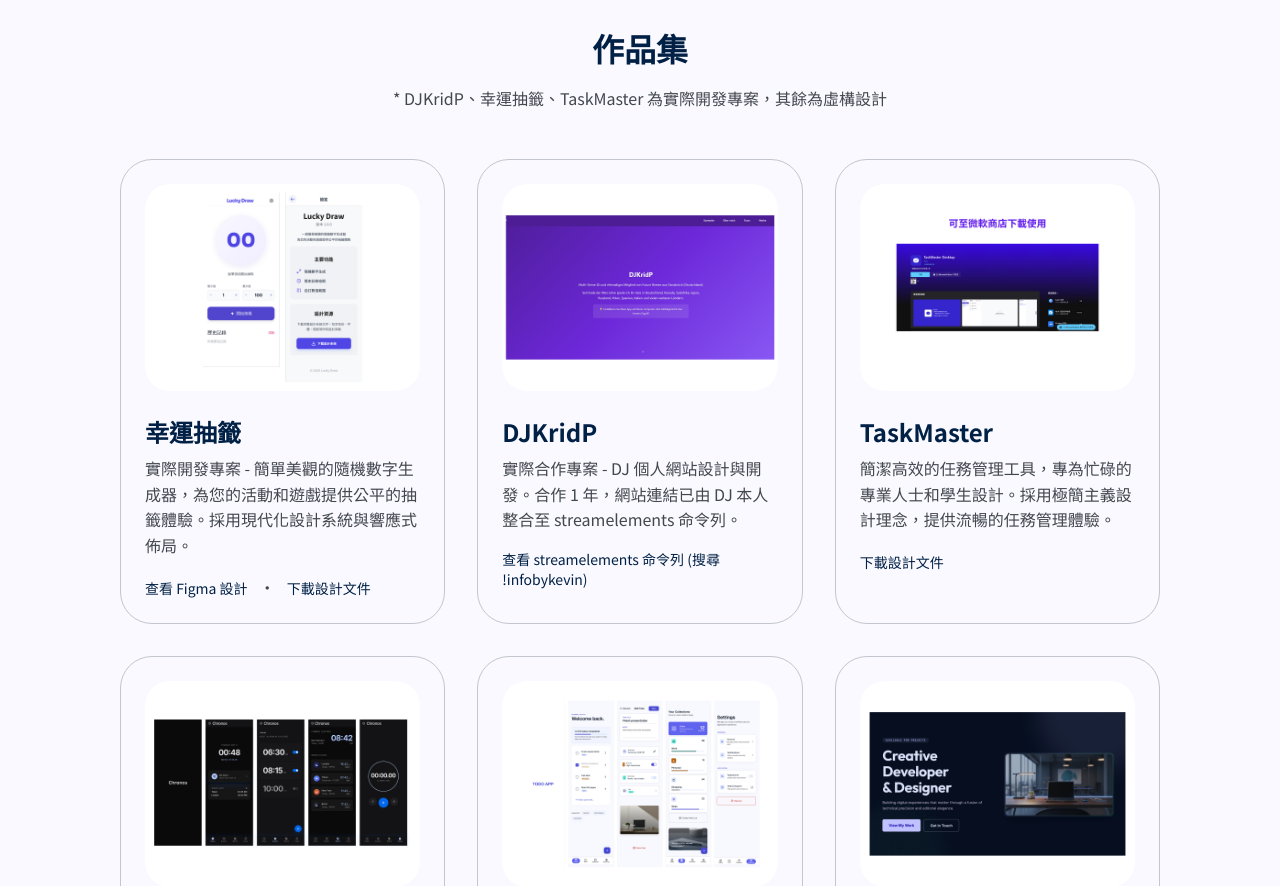
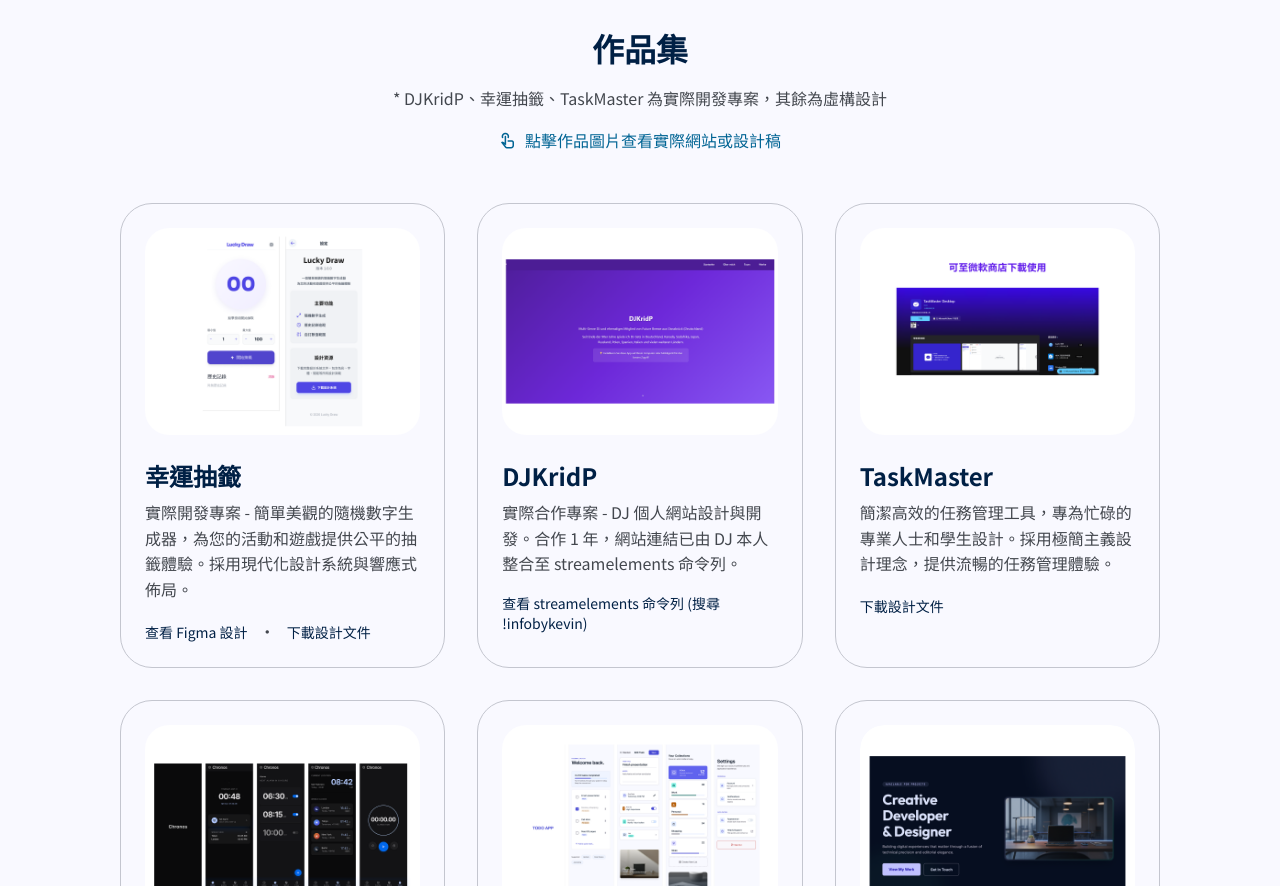
Before and after one commit to Kevin42127/uidesigner, a plain HTML site: page index.html in a window 1280 px wide. Shown: the part 1020-1906 px from the top of the page. Drawn offline with nearby package versions, Linux system fonts and the light colour scheme.

Commit message:
優化作品集點選引導體驗
- 在作品集標題下方添加全局點選提示
- 使用 touch_app 圖標明確引導用戶點擊圖片
- 統一所有作品的懸停提示文字
- 改善用戶互動體驗與視覺引導

```diff
--- a/index.html
+++ b/index.html
@@ -197,7 +197,11 @@
 <!-- Portfolio Section -->
 <section class="min-h-screen py-section-gap max-w-[1200px] mx-auto px-margin-mobile md:px-margin-desktop" id="portfolio">
 <h2 class="font-headline-lg text-headline-lg text-primary mb-4 text-center">作品集</h2>
-<p class="font-body-md text-body-md text-on-surface-variant text-center mb-12">* DJKridP、幸運抽籤、TaskMaster 為實際開發專案，其餘為虛構設計</p>
+<p class="font-body-md text-body-md text-on-surface-variant text-center mb-4">* DJKridP、幸運抽籤、TaskMaster 為實際開發專案，其餘為虛構設計</p>
+<p class="font-body-md text-body-md text-secondary text-center mb-12 flex items-center justify-center gap-2">
+<span class="material-symbols-outlined text-lg">touch_app</span>
+點擊作品圖片查看實際網站或設計稿
+</p>
 <div class="grid grid-cols-1 md:grid-cols-2 lg:grid-cols-3 gap-8">
 <!-- Portfolio Item 1 - Real Project (Lucky Draw) -->
 <div class="bg-surface p-6 rounded-[2rem] border border-outline-variant hover:shadow-lg transition-all">
```
